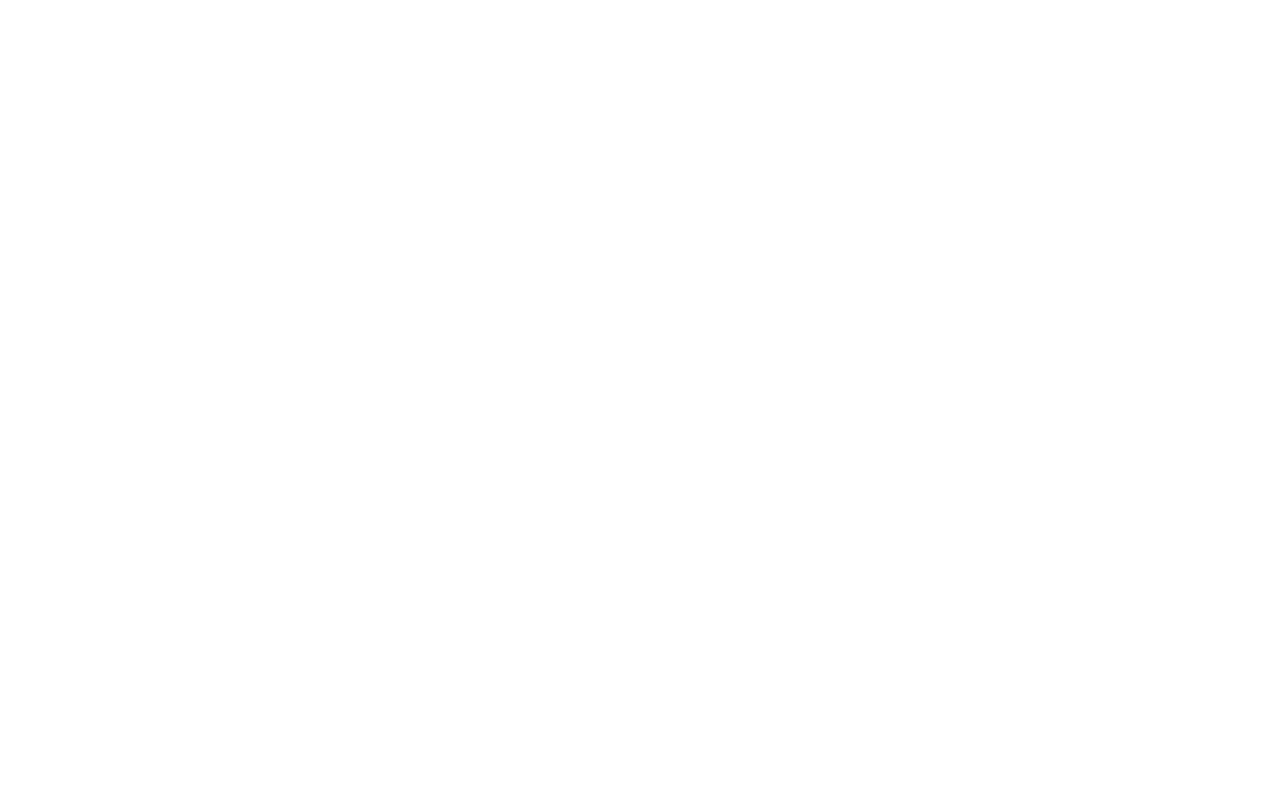
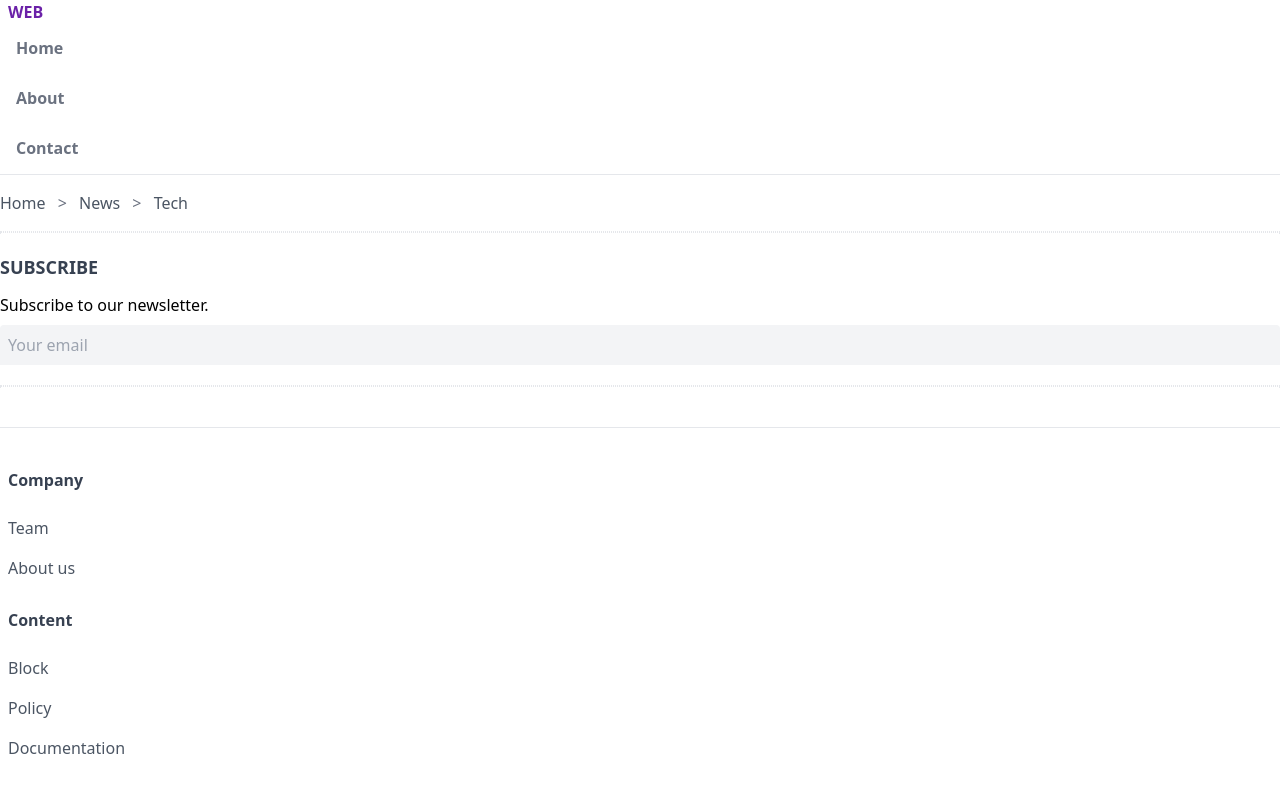
Before and after one commit to demyankov/STATIC_PAGE_WITH_TAILWIND, a website: page index.html in a window 1280 px wide. Drawn offline with Linux system fonts and the light colour scheme.

Commit message:
Base styles

```diff
--- a/index.html
+++ b/index.html
@@ -4,8 +4,56 @@
     <meta charset="UTF-8">
     <meta http-equiv="X-UA-Compatible" content="IE=edge">
     <meta name="viewport" content="width=device-width, initial-scale=1.0">
+    <link href="./public/styles.css" rel="stylesheet" >
     <title>TailwindCSS</title>
 </head>
 <body>
+    <header class="px-2 border-b">
+        <a class="uppercase font-bold text-purple-800" href="/">Web</a>
+        <nav>
+            <ul class="text-gray-500 font-semibold">
+                <li><a class="inline-block py-3 px-2 border-b-2 border-transparent hover:text-purple-800  hover:border-purple-800" href="/">Home</a></li>
+                <li><a class="inline-block py-3 px-2 border-b-2 border-transparent hover:text-purple-800  hover:border-purple-800" href="/">About</a></li>
+                <li><a class="inline-block py-3 px-2 border-b-2 border-transparent hover:text-purple-800  hover:border-purple-800" href="/">Contact</a></li>
+            </ul>
+        </nav>
+    </header>
+    <main>
+        <div>
+            <div class="py-4 overflow-y-auto whitespace-nowrap">
+                <a class= "text-gray-600  hover:text-gray-900" href="/">Home</a>
+                <span class="mx-2 text-gray-500 ">&gt;</span>
+                <a class= "text-gray-600 hover:text-gray-900" href="/">News</a>
+                <span class="mx-2 text-gray-500">&gt;</span>
+                <a class= "text-gray-600 hover:text-gray-900" href="/">Tech</a>
+            </div>
+        </div>
+        <div class="border border-dotted"></div>
+        <form class ="my-5" action="">
+            <h5 class="font-bold text-lg uppercase text-gray-700 mb-3">Subscribe</h5>
+            <p class="mb-2">Subscribe to our newsletter.</p>
+            <input placeholder="Your email" class=" text-gray-700 bg-gray-100 p-2 w-full rounded-t hover:border-gray-600" type="email">
+        </form>
+        <div class="border border-dotted"></div>
+    </main>
+    <footer class="border-t mt-10 py-10 px-2">
+        <div>
+        <div class="mb-5">
+            <h6 class="font-semibold text-gray-700 mb-4">Company</h6>
+            <ul>
+                <li><a class="inline-block text-gray-600 py-2 hover:underline  decoration-gray-700 underline-offset-2" href="/">Team</a></li>
+                <li><a class="inline-block text-gray-600 py-2 hover:underline  decoration-gray-700 underline-offset-2" href="/">About us</a></li>
+            </ul>
+        </div>
+         <div>
+            <h6 class="font-semibold text-gray-700 mb-4">Content</h6>
+            <ul>
+                <li><a class="inline-block text-gray-600 py-2 hover:underline decoration-gray-700 underline-offset-2" href="/">Block</a></li>
+                <li><a class="inline-block text-gray-600 py-2 hover:underline decoration-gray-700 underline-offset-2" href="/">Policy</a></li>
+                <li><a class="inline-block text-gray-600 py-2 hover:underline decoration-gray-700 underline-offset-2" href="/">Documentation</a></li>
+            </ul>
+        </div>
+    </div></footer>
+
 </body>
 </html>
--- a/package.json
+++ b/package.json
@@ -4,7 +4,8 @@
   "description": "",
   "main": "index.js",
   "scripts": {
-    "test": "echo \"Error: no test specified\" && exit 1"
+    "test": "echo \"Error: no test specified\" && exit 1",
+    "build": "tailwindcss build -i src/main.css -o public/styles.css --watch"
   },
   "author": "",
   "license": "ISC",
--- /dev/null
+++ b/src/main.css
@@ -0,0 +1,3 @@
+@tailwind base;
+@tailwind components;
+@tailwind utilities;
--- /dev/null
+++ b/tailwind.config.js
@@ -0,0 +1,8 @@
+/** @type {import('tailwindcss').Config} */
+module.exports = {
+  content: ["./*.{html,js}"],
+  theme: {
+    extend: {},
+  },
+  plugins: [],
+}
```
Also changed, not shown: public/styles.css (added).
